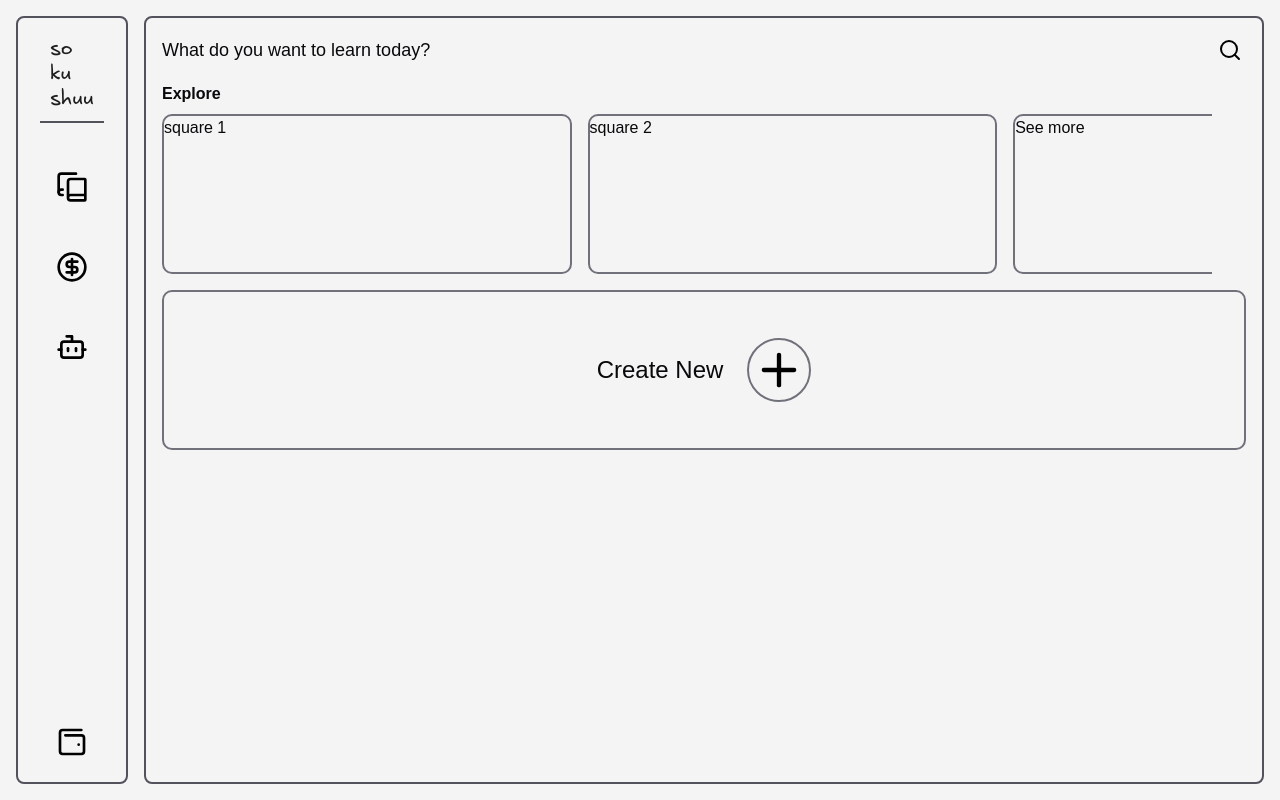
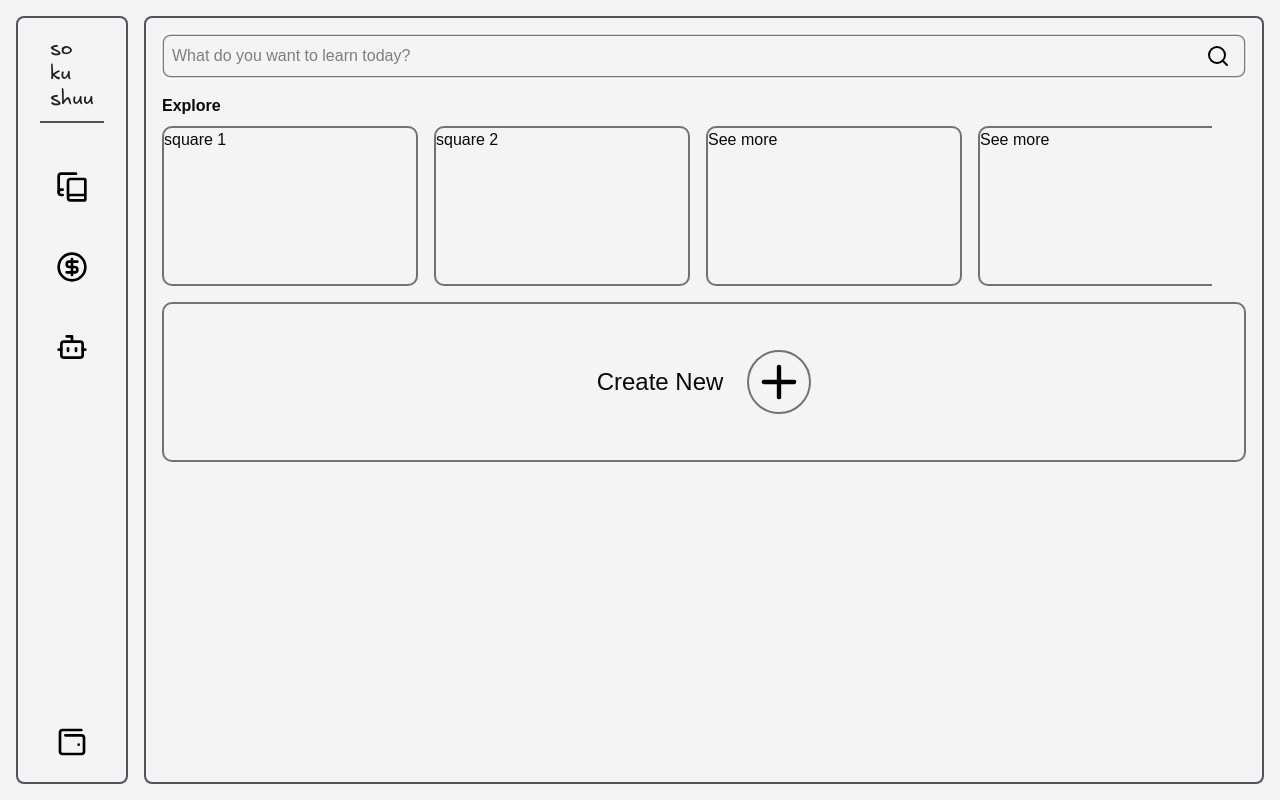
Before and after one commit to 0xhirugohan/sokushuu, a React (Vite) app in the folder packages/sokushuu-app/: page / in a window 1280 px wide. Both pictures are taken after a click on the button 1230 px from the left and 50 px from the top of the page. Built offline with nearby package versions, Linux system fonts and the light colour scheme; a web font is replaced by a local one.

Commit message:
add title bar on flashcardmenu

```diff
--- /dev/null
+++ b/packages/sokushuu-app/src/components/flashcards/Title.tsx
@@ -0,0 +1,72 @@
+import React, { useState } from "react";
+import { useNavigate } from "react-router";
+
+import SearchIcon from "@/assets/search.svg";
+
+const SearchInput = ({ setToggleOff, setSearchQuery, searchQuery, onSubmit }: { setToggleOff: () => void, setSearchQuery: (query: string) => void, searchQuery: string, onSubmit: () => void }) => {
+    const setSearchQueryOnChange = (e: React.ChangeEvent<HTMLInputElement>) => {
+        setSearchQuery(e.target.value);
+    }
+
+    const handleKeyUp = (e: React.KeyboardEvent<HTMLInputElement>) => {
+        if (e.key === "Enter") {
+            onSubmit();
+        }
+    }
+
+    const handleOnBlur = () => {
+        setTimeout(() => {
+            setToggleOff();
+        }, 500);
+    }
+
+    return <div className="w-full relative">
+        <input
+            autoFocus
+            onBlur={handleOnBlur}
+            onChange={setSearchQueryOnChange}
+            onKeyUp={handleKeyUp}
+            className="w-full p-2 border-2 border-zinc-600 rounded-md"
+            type="text"
+            placeholder="What do you want to learn today?"
+            value={searchQuery}
+        />
+        <button onClick={onSubmit} type="button" className="absolute inset-y-0 p-1 right-2 h-full cursor-pointer">
+            <img className="w-8 h-8 p-1 hover:opacity-70" src={SearchIcon} alt="search" />
+        </button>
+    </div>
+}
+
+const Title: React.FC = () => {
+    const navigate = useNavigate();
+
+    const [toggleSearch, setToggleSearch] = useState(false);
+    const [searchQuery, setSearchQuery] = useState("");
+
+    const toggleSearchOn = () => {
+        setSearchQuery("");
+        setToggleSearch(true);
+    }
+
+    const toggleSearchOff = () => {
+        setToggleSearch(false);
+    }
+
+    const navigateToSearch = () => {
+        setToggleSearch(false);
+        navigate(`/search?query=${searchQuery}`);
+    }
+
+    return <div className="flex justify-between">
+        {toggleSearch ? <SearchInput searchQuery={searchQuery} setSearchQuery={setSearchQuery} setToggleOff={toggleSearchOff} onSubmit={navigateToSearch} /> :
+        <>
+            <div className="text-sm md:text-lg my-auto">What do you want to learn today?</div>
+                <button onClick={toggleSearchOn} type="button" className="cursor-pointer">
+                    <img className="p-1 w-8 h-8" src={SearchIcon} alt="search" />
+                </button>
+        </>
+        }
+    </div>
+}
+
+export { Title };
--- a/packages/sokushuu-app/src/components/layouts/FlashcardMenu.tsx
+++ b/packages/sokushuu-app/src/components/layouts/FlashcardMenu.tsx
@@ -1,23 +1,18 @@
-import SearchIcon from "@/assets/search.svg";
 import PlusIcon from "@/assets/plus.svg";
+import { Title } from "@/components/flashcards/Title";
 
 const FlashcardMenu = ({ styleName }: { styleName?: string }) => {
     return <div className={`${styleName} p-4 w-full h-full flex flex-col gap-y-4 overflow-x-hidden`}>
-        <div className="flex justify-between">
-            <div className="text-sm md:text-lg my-auto">What do you want to learn today?</div>
-            <button type="button" className="cursor-pointer">
-                <img className="p-1 w-8 h-8" src={SearchIcon} alt="search" />
-            </button>
-        </div>
+        <Title />
         <div className="w-full flex flex-col gap-y-2">
             <div className="font-semibold">Explore</div>
             <div className="w-[82vw] overflow-x-scroll">
                 <div className="w-fit flex gap-x-2 md:gap-x-4 h-20 md:h-40">
-                    <div className="h-full w-[32vw] rounded-lg border-2 border-zinc-500">square 1</div>
-                    <div className="h-full w-[32vw] rounded-lg border-2 border-zinc-500">square 2</div>
-                    <div className="h-full w-[32vw] rounded-lg border-2 border-zinc-500">See more</div>
-                    <div className="h-full w-[32vw] rounded-lg border-2 border-zinc-500">See more</div>
-                    <div className="h-full w-[32vw] rounded-lg border-2 border-zinc-500">See more</div>
+                    <div className="h-full w-[32vw] md:w-[20vw] rounded-lg border-2 border-zinc-500">square 1</div>
+                    <div className="h-full w-[32vw] md:w-[20vw] rounded-lg border-2 border-zinc-500">square 2</div>
+                    <div className="h-full w-[32vw] md:w-[20vw] rounded-lg border-2 border-zinc-500">See more</div>
+                    <div className="h-full w-[32vw] md:w-[20vw] rounded-lg border-2 border-zinc-500">See more</div>
+                    <div className="h-full w-[32vw] md:w-[20vw] rounded-lg border-2 border-zinc-500 flex justify-center items-center">See more</div>
                 </div>
             </div>
         </div>
```
